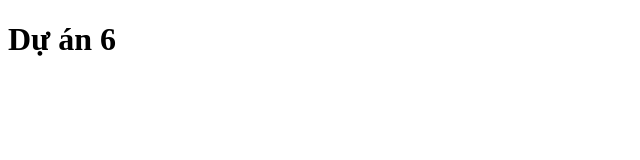
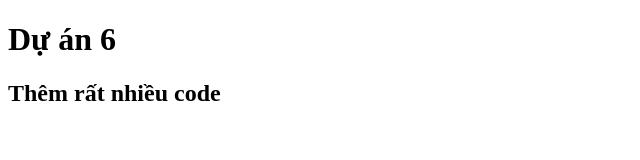
Before and after one commit to khoavo1601/Duan6, a plain HTML site: page index.html in a window 1280 px wide. Shown: the whole page, without its empty margins (0-640 px from the left). Drawn offline with Linux system fonts and the light colour scheme.

Commit message:
1. sua code lan 1

```diff
--- a/index.html
+++ b/index.html
@@ -7,5 +7,6 @@
   </head>
   <body>
     <h1>Dự án 6</h1>
+    <h2>Thêm rất nhiều code</h2>
   </body>
 </html>
```
